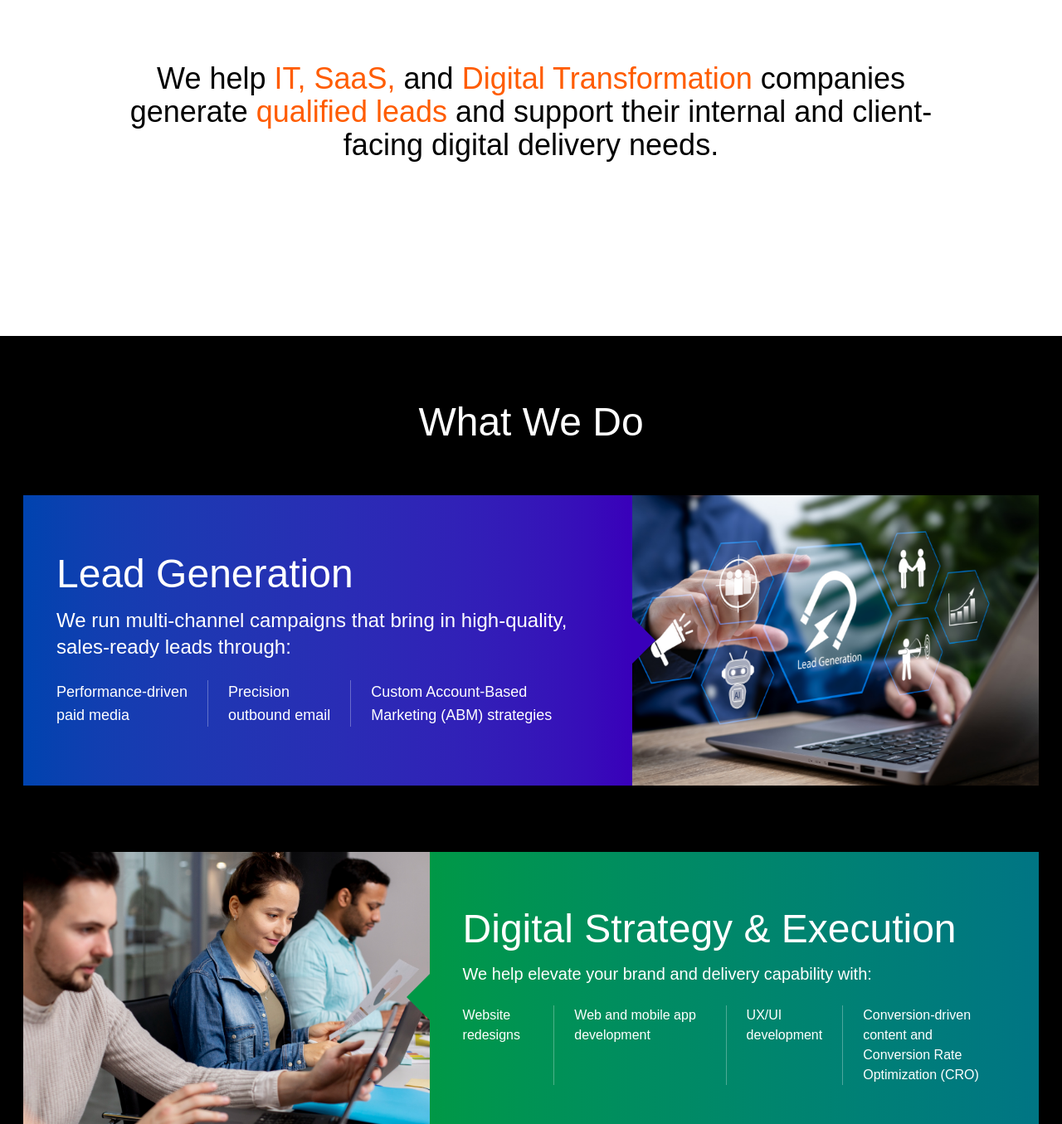
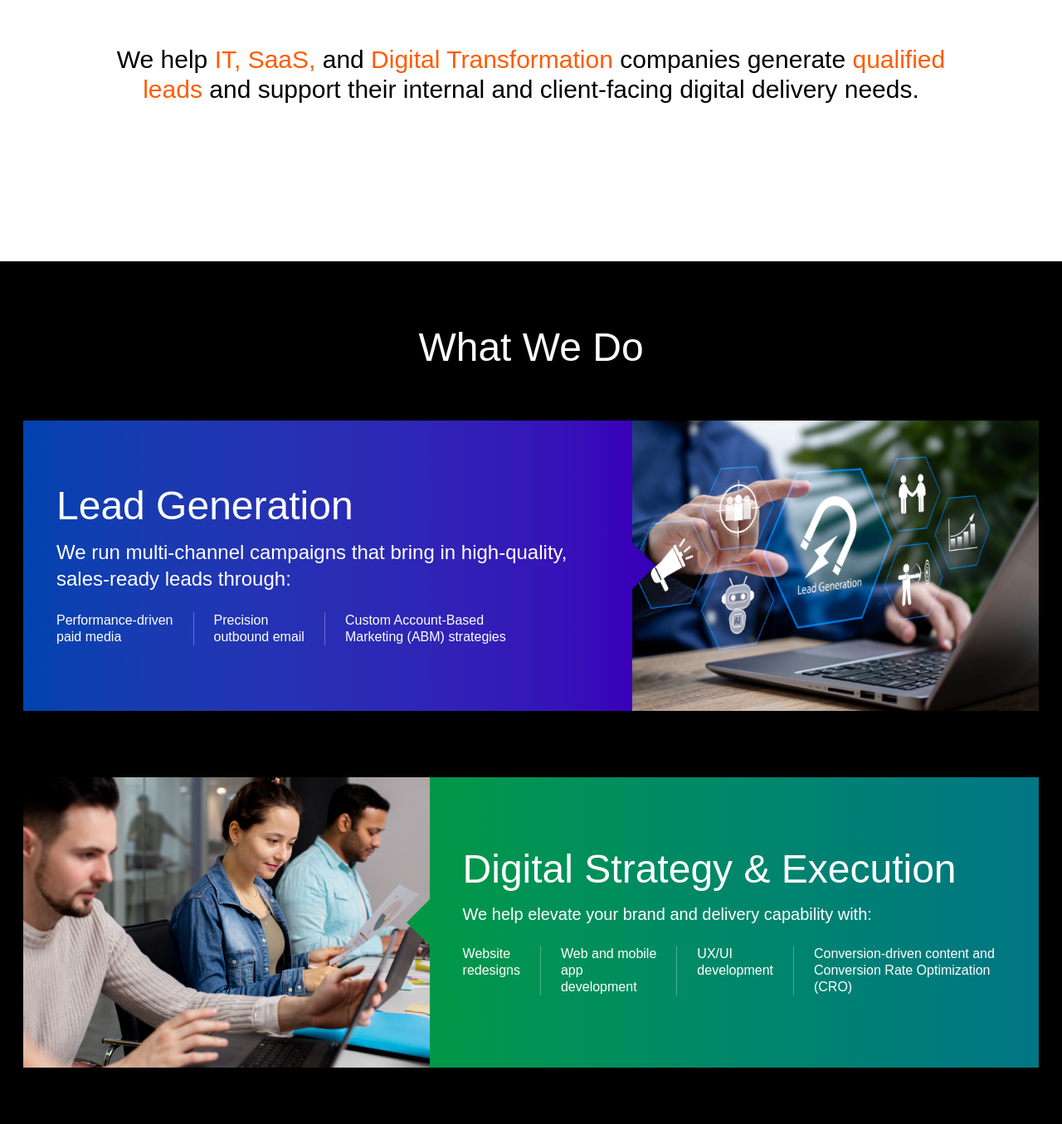
Before and after one commit to ivistaz-ecom/ivistazV2, a Next.js app: page /b2b-lead-generation-for-tech in a window 1280 px wide. Shown: the part 935-2290 px from the top of the page at 83% size. Built offline with nearby package versions, Linux system fonts and the light colour scheme.

Commit message:
changes on tech landing page have been made

```diff
--- a/components/GenerationForTech/Banner.js
+++ b/components/GenerationForTech/Banner.js
@@ -12,7 +12,7 @@ const Banner = () => {
           muted
           playsInline
         >
-          <source src="/generation-for-tech/hero-banner.webm" type="video/mp4" />
+          <source src="/generation-for-tech/blue-bg.webm" type="video/mp4" />
           Your browser does not support the video tag.
         </video>
 
@@ -21,7 +21,7 @@ const Banner = () => {
 
         {/* Content */}
         <div className="relative z-10 text-white flex flex-col items-center justify-center h-full text-center">
-          <h1 className="text-3xl md:text-[80px] ">
+          <h1 className="text-3xl md:text-[75px] ">
             Smarter Lead Generation <span className="text-[#FF5C00] font-monument-semibold"> +</span>{" "}
           </h1>
           <h1 className="text-3xl md:text-[80px]">
--- a/components/GenerationForTech/EnquiryForm.js
+++ b/components/GenerationForTech/EnquiryForm.js
@@ -572,17 +572,17 @@ export default function EnquiryForm() {
                 <label className="text-sm font-tthoves-demibold mb-1 block">
                   <span className="text-xl flex flex-col py-2">
                     Tell Us Briefly What You’re Looking For{" "}
-                    <span className="text-sm text-[#fff] font-monument-light">
+                    {/* <span className="text-sm text-[#fff] font-monument-light">
                       (Short Text Field)
-                    </span>
+                    </span> */}
                   </span>
                 </label>
                 <textarea
-                  placeholder="Briefly describe what you're looking for"
+                  // placeholder="Briefly describe what you're looking for"
                   className={`w-full border ${
                     formErrors.textField
                       ? "border-red-500 border-dashed rounded-md"
-                      : "border-dashed border-[#5B5B5B] focus:outline-none rounded-md p-3 h-40"
+                      : "border-dashed border-[#5B5B5B] focus:outline-none rounded-md p-3 h-44"
                   }`}
                   value={formData.textField}
                   onChange={(e) =>
--- a/components/GenerationForTech/TechCompanies.js
+++ b/components/GenerationForTech/TechCompanies.js
@@ -8,7 +8,7 @@ const TechCompanies = () => {
     <div className="bg-black">
       <h2 className="lg:text-5xl text-3xl font-bold text-white text-center lg:pt-48 py-10 lg:py-0 font-monument-light">
         Why{" "}
-        <span className="text-[#FF5C00] font-monument-bold">
+        <span className="text-[#FF5C00]">
           Tech Companies
         </span>{" "}
         Choose Us
--- a/components/GenerationForTech/WeHelp.js
+++ b/components/GenerationForTech/WeHelp.js
@@ -4,8 +4,8 @@ const WeHelp = () => {
   return (
     <>
       <div className="bg-white">
-        <div className="container mx-auto lg:h-[540px] lg:w-[80%] flex justify-center items-center">
-          <p className="text-xl md:text-4xl font-monument-light text-center text-black py-10">
+        <div className="container mx-auto lg:h-[450px] lg:w-[80%] flex justify-center items-center">
+          <p className="text-xl md:text-3xl font-monument-light text-center text-black py-10">
             We help <span className="text-[#FF5C00]"> IT, SaaS,</span> and{" "}
             <span className="text-[#FF5C00]"> Digital Transformation</span>{" "}
             companies generate
--- a/components/GenerationForTech/WhatWeDo.js
+++ b/components/GenerationForTech/WhatWeDo.js
@@ -31,13 +31,13 @@ const WhatWeDo = () => {
             sales-ready leads through:
           </p>
           <div className="flex flex-col md:flex-row divide-y md:divide-y-0 md:divide-x divide-white/30 text-sm md:text-lg">
-            <div className="py-3 md:py-0 md:pe-6 font-monument-light">
+            <div className="py-3 md:py-0 md:pe-6 font-monument-light text-base/tight">
               Performance-driven <br /> paid media
             </div>
-            <div className="py-3 md:py-0 md:px-6 font-monument-light">
+            <div className="py-3 md:py-0 md:px-6 font-monument-light text-base/tight">
               Precision <br /> outbound email
             </div>
-            <div className="py-3 md:py-0 md:px-6 font-monument-light">
+            <div className="py-3 md:py-0 md:px-6 font-monument-light text-base/tight">
               Custom Account-Based <br /> Marketing (ABM) strategies
             </div>
           </div>
@@ -87,13 +87,13 @@ const WhatWeDo = () => {
           </p>
           {/* cols section */}
           <div className="flex flex-col md:flex-row text-sm md:text-base divide-y md:divide-y-0 md:divide-x divide-white/30 text-left">
-            <div className="py-3 md:py-0 md:pr-6">Website redesigns</div>
-            <div className="py-3 md:py-0 md:px-6">
+            <div className="py-3 md:py-0 md:pr-6 text-base/tight">Website redesigns</div>
+            <div className="py-3 md:py-0 md:px-6 text-base/tight">
               Web and mobile app development
             </div>
-            <div className="py-3 md:py-0 md:px-6">UX/UI development</div>
-            <div className="py-3 md:py-0 md:pl-6">
-              Conversion-driven content and <br /> Conversion Rate Optimization
+            <div className="py-3 md:py-0 md:px-6 text-base/tight">UX/UI development</div>
+            <div className="py-3 md:py-0 md:pl-6 text-base/tight">
+              Conversion-driven content and Conversion Rate Optimization
               (CRO)
             </div>
           </div>
--- a/components/HomeComponents/Footer.js
+++ b/components/HomeComponents/Footer.js
@@ -28,10 +28,13 @@ const Footer = () => {
           we can design solutions for your needs
         </p>
 
-        {/* Call to Action Circle */}
-        <div className="flex justify-center mb-14">
-          <StartTheConversation />
-        </div>
+      {/* Call to Action Circle */}
+{pathname !== "/contact-us" && (
+  <div className="flex justify-center mb-14">
+    <StartTheConversation />
+  </div>
+)}
+
 
         {/* Bottom Sections */}
       </div>
```
Also changed, not shown: 1 other file (tests, documents, lock files or other folders).
